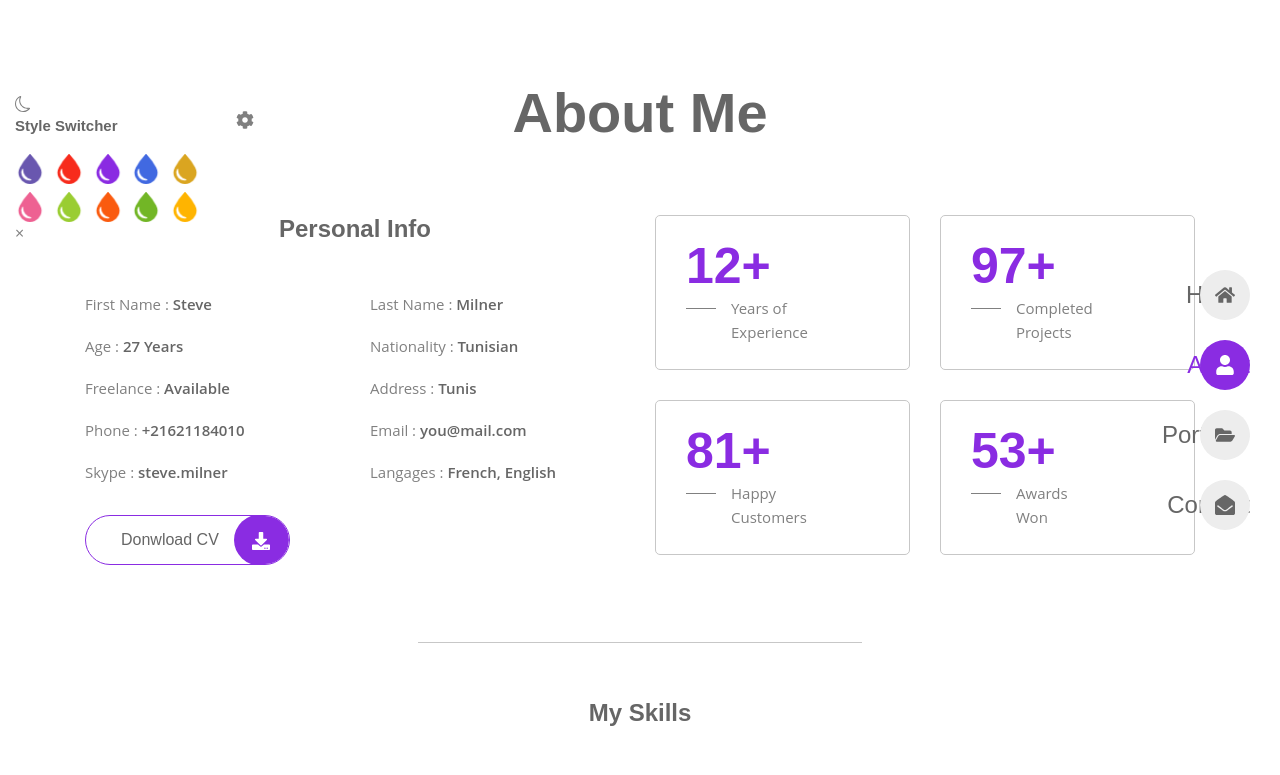
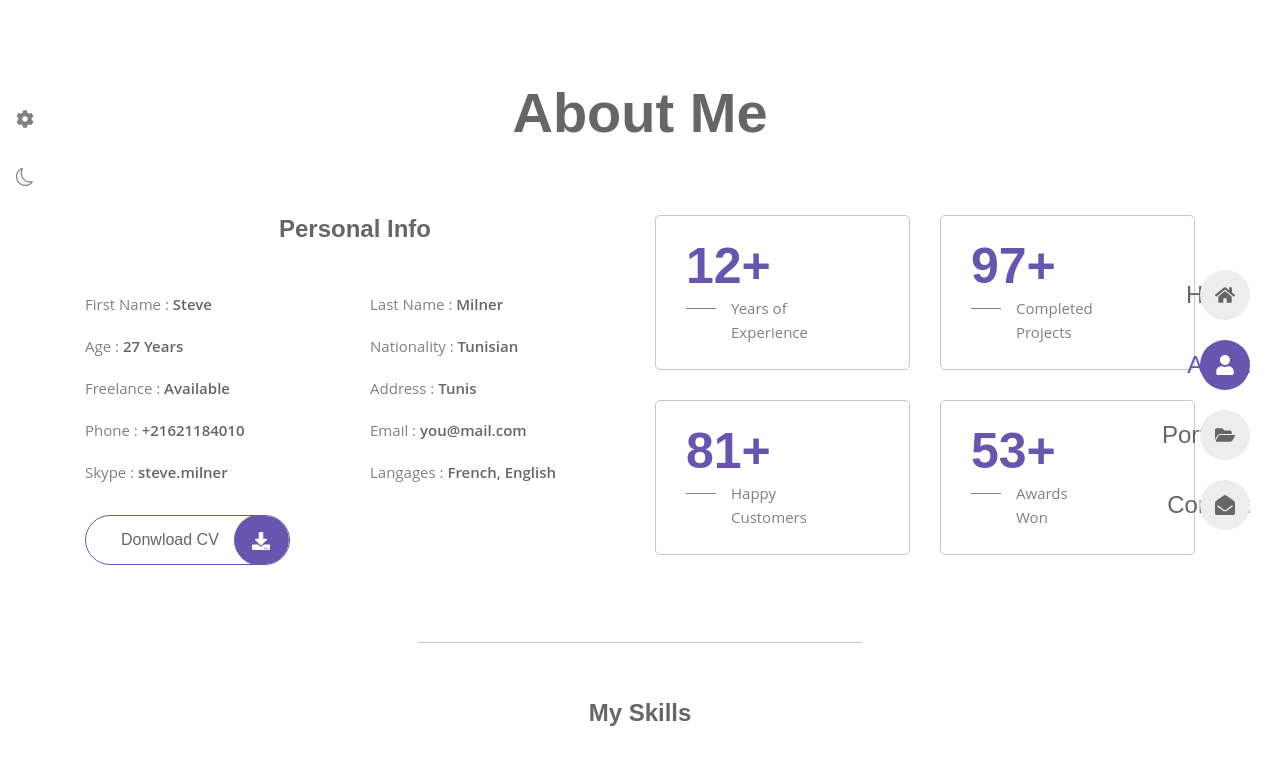
Before and after one commit to RodryVz/PortafolioReact, a React (Vite) app: page /about in a window 1280 px wide. Shown: the top 775 px of the page. Built offline with nearby package versions, Linux system fonts and the light colour scheme; a web font is replaced by a local one.

Commit message:
terminado. Comienzo los detalles

```diff
--- a/src/App.css
+++ b/src/App.css
@@ -31,6 +31,14 @@
     --weight-700: 700;
     --weight-800: 800;
     --weight-900: 900;
+}
+
+.dark-theme{
+    --title-color: hsl(0, 0%, 100%);
+    --text-color: hsl(0, 0%, 46%);
+    --body-color: hsl(0, 0%, 4%);
+    --container-color: hsl(0, 1%, 17%);
+    --border-color: hsl(0, 0%, 15%);
 }
 
 *{
--- a/src/components/ThemeItem.tsx
+++ b/src/components/ThemeItem.tsx
@@ -1,12 +1,12 @@
-
-
 interface ThemeItemProps {
     color: string;
     img: string;
+    changeColor: any
 }
 
-const ThemeItem: React.FC<ThemeItemProps> = ({ color, img }) => {
-    return <img src={img} alt="" className='theme__img' />;
+const ThemeItem: React.FC<ThemeItemProps> = ({ color, img, changeColor }) => {
+    return <img src={img} alt="" className='theme__img' onClick={() =>
+    {changeColor(color)}} />;
 };
 
 export default ThemeItem;
--- a/src/components/Themes.tsx
+++ b/src/components/Themes.tsx
@@ -1,32 +1,78 @@
 import { themes } from "../data";
 import ThemeItem from "./ThemeItem";
 import { FaCog } from "react-icons/fa";
-import {BsSun, BsMoon} from 'react-icons/bs';
-import './themes.css';
+import { BsSun, BsMoon } from "react-icons/bs";
+import "./themes.css";
+import { useEffect, useState } from "react";
+
+
+const getStorageColor = () => {
+    let color = "hsl(252, 35%, 51%)";
+    if(localStorage.getItem('color')){
+        color = localStorage.getItem('color')
+    }
+    return color;
+};
+
+const getStorageTheme = () => {
+    let theme = "light-theme";
+    if(localStorage.getItem('theme')){
+        theme = localStorage.getItem('theme')
+    }
+    return theme;
+};
 
 const Themes = () => {
+    const [showSwitcher, setShowSwitcher] = useState(false)
+    const [color, setColor] = useState(getStorageColor());
+    const [theme, setTheme] = useState(getStorageTheme());
+
+    const changeColor = (color) => {
+        setColor(color);
+    };
+
+    const toggleTheme = () => {
+        if (theme === 'light-theme') {
+            setTheme('dark-theme')
+        }else{
+            setTheme('light-theme')
+        }
+    };
+
+    useEffect(() => {
+        document.documentElement.style.setProperty('--first-color', color);
+        localStorage.setItem('color', color);
+    }, [color])
+
+    useEffect(() => {
+        document.documentElement.className = theme;
+        localStorage.setItem('theme', theme);
+    }, [theme]);
+
     return (
         <div>
-            <div className="style__switcher">
-                <div className="style__switcher-toggler">
-                    <FaCog/>
+            <div className= {`${showSwitcher ? 'show-switcher' : ''} style__switcher`}>
+                <div className="style__switcher-toggler"
+                onClick={() => setShowSwitcher(!showSwitcher)}>
+                    <FaCog />
                 </div>
 
-                <div className="theme__toggle">
-                    <BsMoon/>
+                <div className="theme__toggler" onClick={toggleTheme}>
+                    {theme==='light-theme' ? <BsMoon/> : <BsSun/>}
                 </div>
 
                 <h3 className="style__switcher-title">Style Switcher</h3>
                 <div className="style__switcher-items">
-                    {themes.map((theme, index) =>{
-                        return<ThemeItem key={index} {...theme}/>
+                    {themes.map((theme, index) => {
+                        return <ThemeItem key={index} {...theme} changeColor= {changeColor} />;
                     })}
                 </div>
 
-                <div className="style__switcher-close">&times;</div>
+                <div className="style__switcher-close"
+                onClick={() => setShowSwitcher(!showSwitcher)}>&times;</div>
             </div>
         </div>
-    )
-}
+    );
+};
 
-export default Themes
+export default Themes;
--- a/src/components/navbar.css
+++ b/src/components/navbar.css
@@ -6,7 +6,7 @@ ul li{
     position: fixed;
     inset-block: 0;
     left: -115%;
-    background-color: hsl(0, 0%, 93%) ;
+    background-color:var(--container-color) ;
     width: 100%;
     padding: 30px 30px;
     transition: all 0.5s cubic-bezier(0.77, 0.2, 0.05, 1);
@@ -20,15 +20,19 @@ ul li{
     display: flex;
     align-items: center;
     column-gap: 24px;
-    border-bottom: 1px solid hsl(0, 0%, 78%);
+    border-bottom: 1px solid var(--border-color);
     padding-block: 14px;
     text-decoration: none;
     list-style: none;
 }
 
+.dark-theme .nav__link{
+    border-color: hsl(0, 0%,20%);
+}
+
 .nav__icon,
 .nav__name{
-    color: hsl(0, 0%, 40%);
+    color: var(--title-color);
     font-size: 24px;
 }
 
@@ -38,7 +42,7 @@ ul li{
 
 .active-nav .nav__icon,
 .active-nav .nav__name{
-    color: hsl(271, 76%, 53%);
+    color: var(--first-color);
 }
 
 .nav__toggle {
@@ -48,7 +52,7 @@ ul li{
     width: 40px;
     height: 40px;
     border-radius: 5px;
-    background-color: hsl(0, 0%, 93%);
+    background-color: var(--container-color);
     padding: 6px 3px ;
 }
 
@@ -57,7 +61,7 @@ ul li{
     width: 34px;
     height: 6px;
     border-radius: 2px;
-    background-color: hsl(0, 0%, 40%);
+    background-color: var(--title-color);
     margin-bottom: 5px;
 }
 
@@ -95,7 +99,7 @@ ul li{
     .nav__link{
         padding: 0;
         border-bottom: none;
-        background-color: hsl(0, 0%, 93%);
+        background-color: var(--container-color);
         width: 50px;
         height: 50px;
         border-radius: 50%;
@@ -109,9 +113,9 @@ ul li{
 
     .nav__name{
         position: absolute;
-        top: 10;
+
         right: 0;
-        background-color: hsl(271, 76%, 53%);
+        background-color: var(--first-color);
         height: 100%;
         line-height: 50px;
         padding-inline: 30px 25px;
@@ -134,7 +138,7 @@ ul li{
 
     .nav__link:hover,
     .active-nav{
-        background-color: hsl(271, 76%, 53%);
+        background-color:var(--first-color);
     }
 
     .nav__link:hover .nav__icon,
--- a/src/components/themes.css
+++ b/src/components/themes.css
@@ -7,6 +7,12 @@
     padding: 15px;
     box-shadow: 0 0 4px hsl(0, 0, 80%);
     z-index: 10;
+    transform: translateX(-100%);
+    transition: all 0.3 ease;
+}
+
+.show-switcher {
+    transform: translateX(0);
 }
 
 .style__switcher,
@@ -53,5 +59,27 @@
     cursor: pointer;
     display: grid;
     place-items: center;
-    box-shadow: 0 0 2 hsl(0, 0, 80%);
+    box-shadow: 0 0 2px hsl(0, 0, 80%);
+    transition: all 0.3s ease;
 }
+
+.show-switcher .style__switcher-toggler,
+.show-switcher .theme__toggler {
+    left: -100%;
+}
+
+.style__switcher-toggler {
+    top: 10%;
+}
+
+.theme__toggler {
+    bottom: 10%;
+}
+
+.style__switcher-close{
+    cursor: pointer;
+    font-size: var(--h2-font-size);
+    position: absolute;
+    top: 2%;
+    right: 15px;
+}
```
